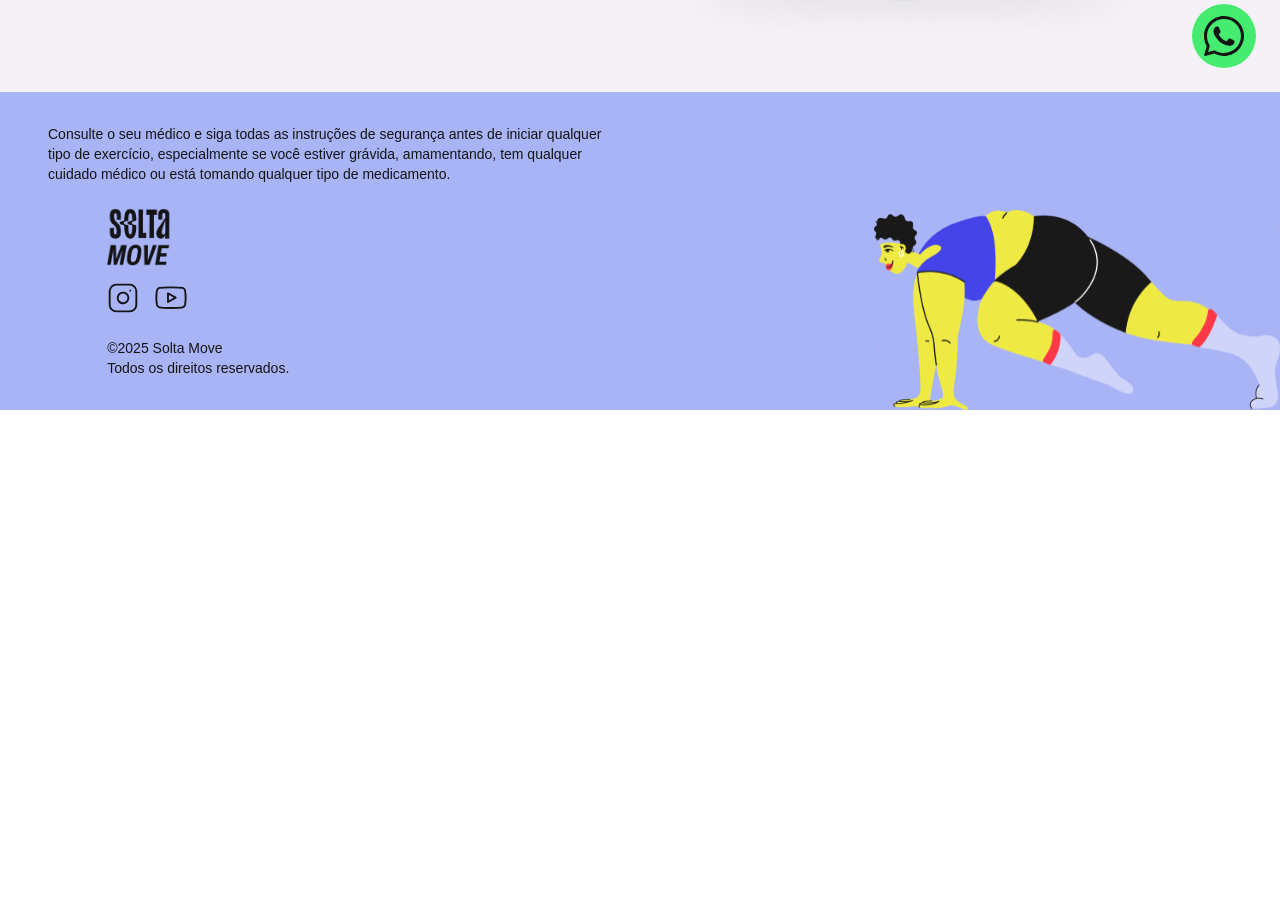
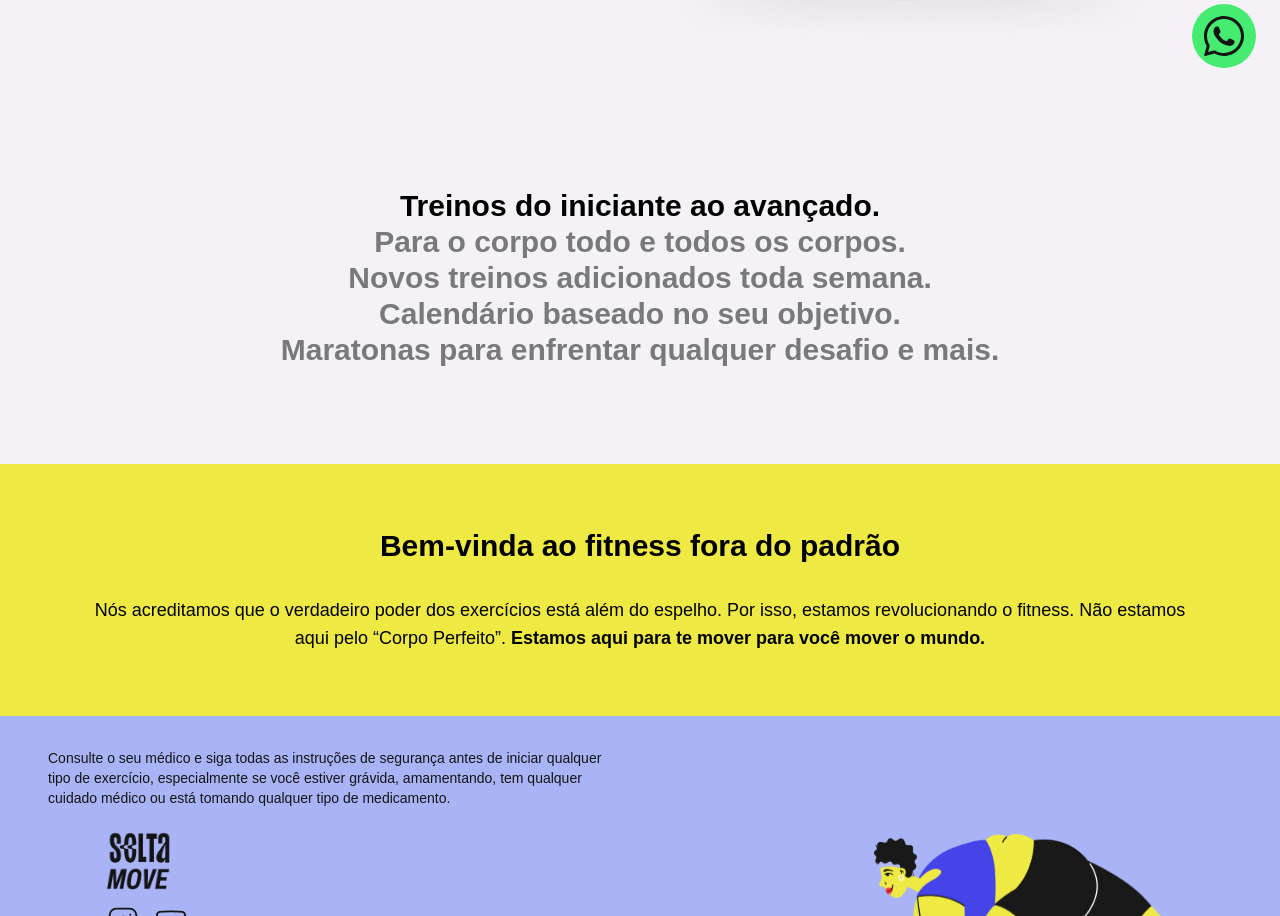
Before and after one commit to MarianaPiovezan/solta-move, a React (Vite) app: page / in a window 1280 px wide. Shown: the part 708-1624 px from the top of the page. Before the commit the page ends 1118 px from the top, so only its background shows below. Built offline with nearby package versions, Linux system fonts and the light colour scheme; a web font is replaced by a local one.

Commit message:
feat: add layout section welcome

```diff
--- a/package.json
+++ b/package.json
@@ -11,8 +11,10 @@
   },
   "dependencies": {
     "@tailwindcss/vite": "^4.1.4",
+    "motion": "^12.7.4",
     "react": "^19.0.0",
     "react-dom": "^19.0.0",
+    "react-intersection-observer": "^9.16.0",
     "swiper": "^11.2.6",
     "tailwindcss": "^4.1.4"
   },
--- a/src/App.jsx
+++ b/src/App.jsx
@@ -2,6 +2,7 @@ import { BtnWatsapp } from "./components/BtnWhatsapp"
 import { Footer } from "./components/Footer"
 import { Header } from "./components/header"
 import { Hero } from "./components/LandingPage/Index"
+import { Welcome } from "./components/LandingPage/Welcome"
 
 function App() {
 
@@ -10,6 +11,7 @@ function App() {
    <Header/>
    <BtnWatsapp/>
    <Hero/>
+   <Welcome/>
    <Footer/>
 
    </>
--- /dev/null
+++ b/src/components/HighlightEffect.jsx
@@ -0,0 +1,55 @@
+import { useEffect, useRef, useState } from "react";
+
+const frases = [
+    "Treinos do iniciante ao avançado.",
+    "Para o corpo todo e todos os corpos.",
+    "Novos treinos adicionados toda semana.",
+    "Calendário baseado no seu objetivo.",
+    "Maratonas para enfrentar qualquer desafio e mais."
+  ];
+
+export const HighlightEffect = () => {
+
+  const containerRef = useRef(null);
+  const [fraseAtiva, setFraseAtiva] = useState(0);
+
+  useEffect(() => {
+    const observer = new IntersectionObserver(
+      (entries) => {
+        entries.forEach((entry) => {
+          if (entry.isIntersecting) {
+            const index = Number(entry.target.dataset.index);
+            setFraseAtiva(index);
+          }
+        });
+      },
+      { threshold: 0.6 }
+    );
+
+    const sections = containerRef.current.querySelectorAll("section");
+    sections.forEach((section) => observer.observe(section));
+
+    return () => {
+      sections.forEach((section) => observer.unobserve(section));
+    };
+  }, []);
+
+  return (
+    <div
+      ref={containerRef}
+      className=" pb-24 snap-y snap-mandatory "
+    >
+      {frases.map((frase, index) => (
+        <section
+          key={index}
+          data-index={index}
+          className={`snap-start  flex items-center justify-center transition-opacity duration-500 ${
+            fraseAtiva === index ? "opacity-100" : "opacity-50"
+          }`}
+        >
+          <p className="text-3xl font-bold text-center">{frase}</p>
+        </section>
+      ))}
+    </div>
+  );
+}
--- a/src/components/LandingPage/Index.jsx
+++ b/src/components/LandingPage/Index.jsx
@@ -34,6 +34,7 @@ export const Hero = () => {
             alt="Mulher sorrindo praticando exercício"
             className="w-full max-w-sm lg:max-w-lg -lg-12 lg:-mb-16"
             loading="eager"
+
           />
         </div>
       </div>
--- /dev/null
+++ b/src/components/LandingPage/Welcome.jsx
@@ -0,0 +1,16 @@
+import { HighlightEffect } from "../HighlightEffect"
+
+export const Welcome = () => {
+    return (
+        <section className="flex flex-col  h-auto items-center     pt-24 bg-brand-gray-100 overflow-hidden flex-items justify-center  ">
+
+            <HighlightEffect />
+            <article className="bg-brand-yellow py-16 w-full flex flex-col items-center gap-6 md:gap-8 text-center px-6">
+              <h2 className="text-3xl font-extrabold">Bem-vinda ao fitness fora do padrão</h2>
+
+              <p className="text-base md:text-lg container-margin">Nós acreditamos que o verdadeiro poder dos exercícios está além do espelho. Por isso, estamos revolucionando o fitness. Não estamos aqui pelo “Corpo Perfeito”.
+              <strong> Estamos aqui para te mover para você mover o mundo.</strong></p>
+            </article>
+        </section>
+    )
+}
```
Also changed, not shown: 1 other file (tests, documents, lock files or other folders).
